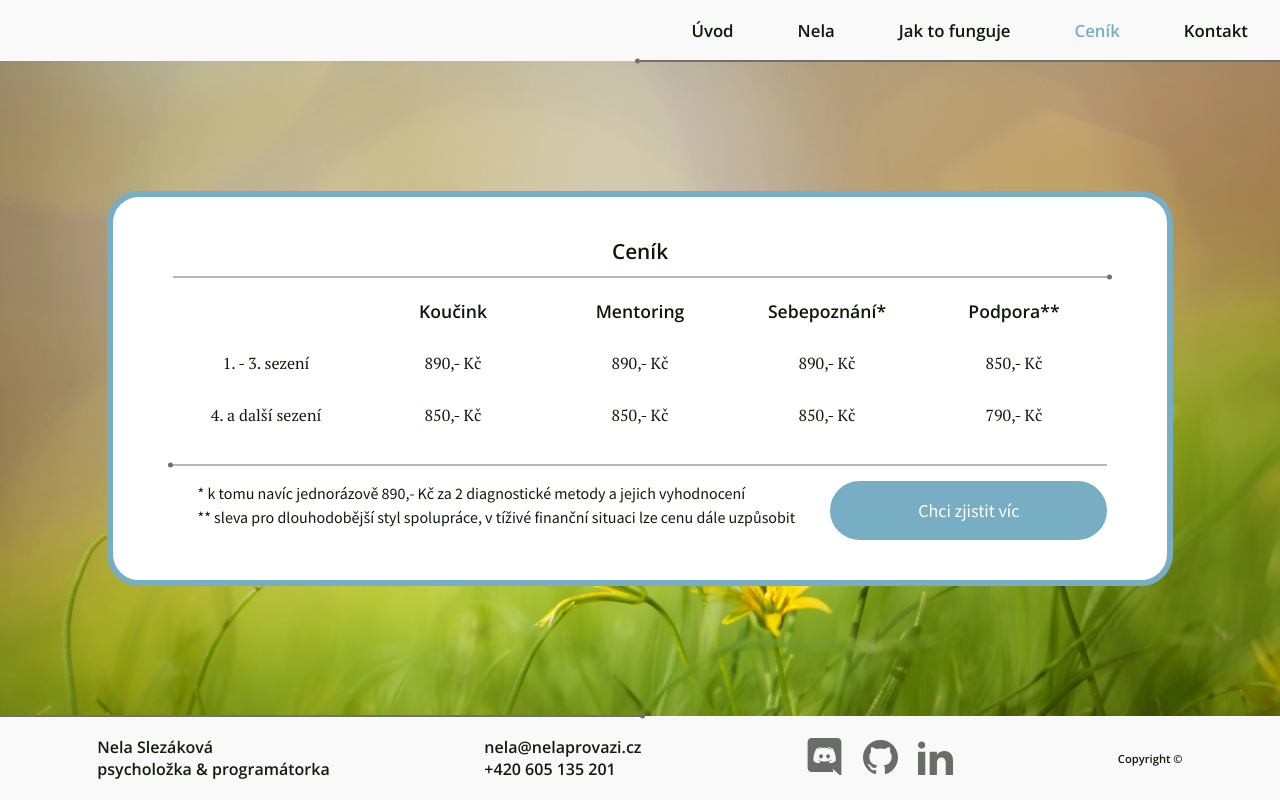
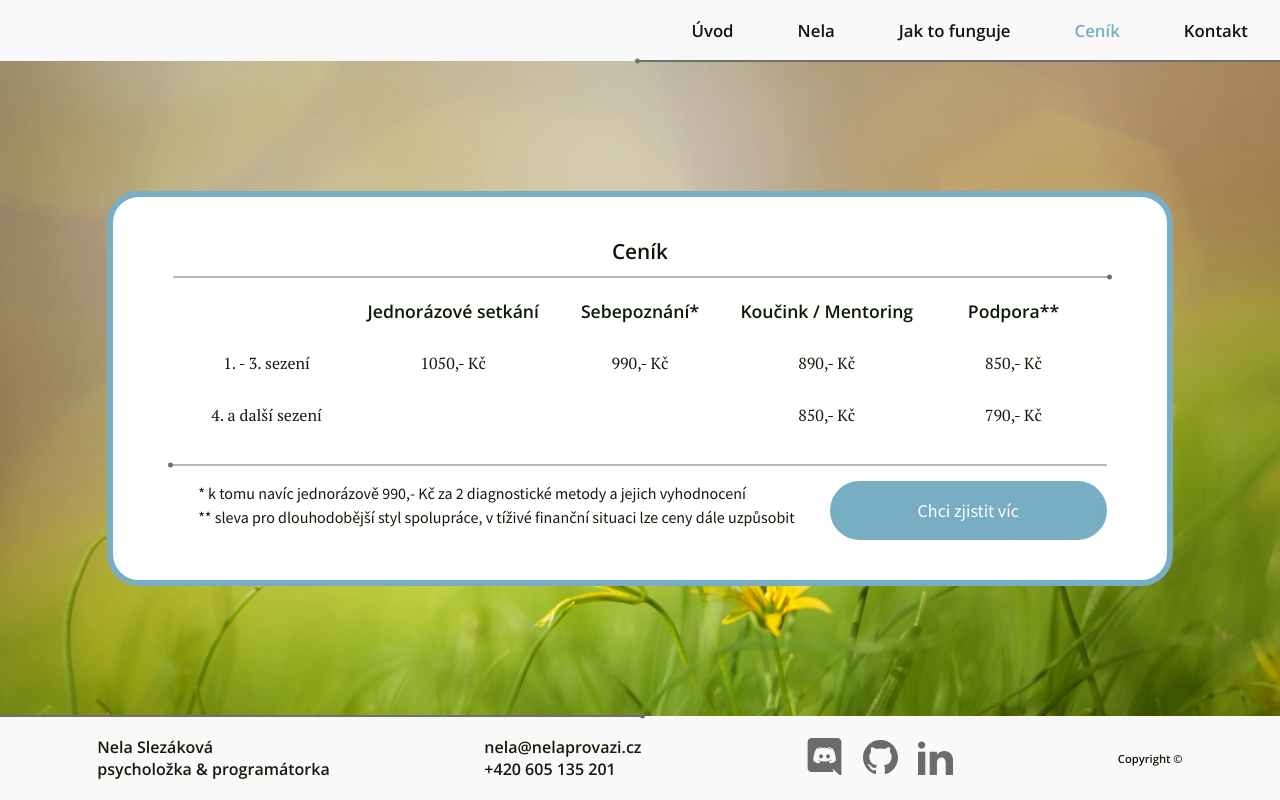
Before and after one commit to NelliaS/personal-webpage, a Next.js app: page /cenik in a window 1280 px wide. Built offline with nearby package versions, Linux system fonts and the light colour scheme.

Commit message:
changes in text

```diff
--- a/src/pages/cenik.tsx
+++ b/src/pages/cenik.tsx
@@ -22,25 +22,25 @@ const Cenik: NextPage = () => {
                     <h1>Ceník</h1>
                 </div>
                 <section className={styles.gridwrapper}>
-                    <h1 className={styles.griditem1}>Koučink</h1>
-                    <h1 className={styles.griditem2}>Mentoring</h1>
-                    <h1 className={styles.griditem3}>Sebepoznání*</h1>
-                    <h1 className={styles.griditem4}>Podpora**</h1>
+                    <h2 className={styles.griditem1}>Jednorázové setkání</h2>
+                    <h2 className={styles.griditem2}>Sebepoznání*</h2>
+                    <h2 className={styles.griditem3}>Koučink / Mentoring</h2>
+                    <h2 className={styles.griditem4}>Podpora**</h2>
                     <p className={styles.griditem5}>1. - 3. sezení</p>
-                    <p className={styles.griditem6}>890,- Kč</p>
-                    <p className={styles.griditem7}>890,- Kč</p>
+                    <p className={styles.griditem6}>1050,- Kč</p>
+                    <p className={styles.griditem7}>990,- Kč</p>
                     <p className={styles.griditem8}>890,- Kč</p>
                     <p className={styles.griditem9}>850,- Kč</p>
                     <p className={styles.griditem10} id=''>4. a další sezení</p>
-                    <p className={styles.griditem11}>850,- Kč</p>
-                    <p className={styles.griditem12}>850,- Kč</p>
+                    <p className={styles.griditem11}> </p>
+                    <p className={styles.griditem12}> </p>
                     <p className={styles.griditem13}>850,- Kč</p>
                     <p className={styles.griditem14}>790,- Kč</p>
                 </section>
                 <section className={styles.flexwrapper}>
                     <div className={styles.textwrapper}>
-                        <p>* k tomu navíc jednorázově 890,- Kč za 2 diagnostické metody a jejich vyhodnocení</p>
-                        <p>** sleva pro dlouhodobější styl spolupráce, v tíživé finanční situaci lze cenu dále uzpůsobit</p>
+                        <p>* k tomu navíc jednorázově 990,- Kč za 2 diagnostické metody a jejich vyhodnocení</p>
+                        <p>** sleva pro dlouhodobější styl spolupráce, v tíživé finanční situaci lze ceny dále uzpůsobit</p>
                     </div>
                         <Link href="/kontaktni-formular">
                             <a><Button value="Chci zjistit víc" type='submit'/></a>
```
Also changed, not shown: src/pages/jak-to-funguje.tsx (+10 -11 lines).
